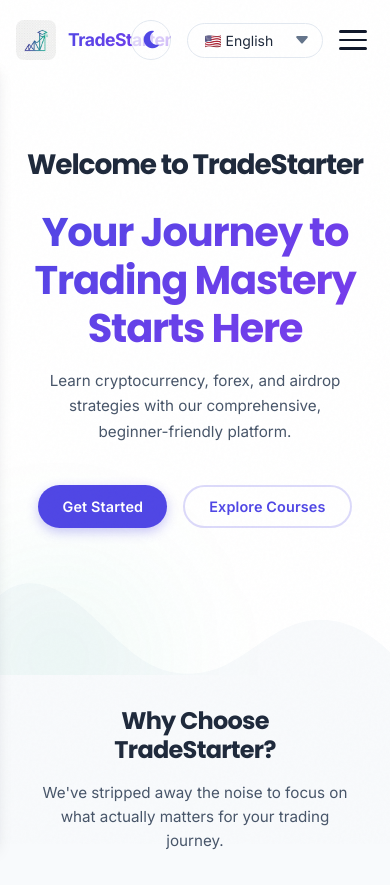
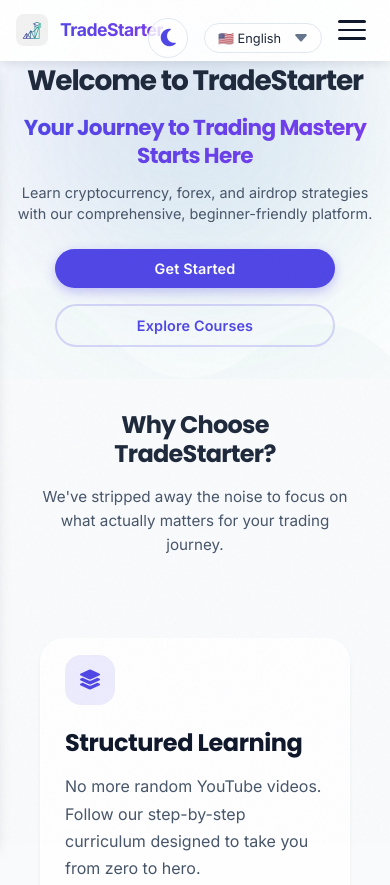
Before and after one commit to Markcrest-dev/TradeStarter, a plain HTML site: page index.html in a window 390 px wide. Shown: the top 885 px of the page. Drawn offline with Linux system fonts and the light colour scheme.

Commit message:
fix: Improve mobile responsiveness by disabling the navbar scroll animation and resolving hero section overflow issues.

```diff
--- a/css/style.css
+++ b/css/style.css
@@ -776,45 +776,36 @@ a {
   left: 0;
   width: 100%;
   z-index: 1000;
-  background: rgba(255, 255, 255, 0.8);
+  background: rgba(255, 255, 255, 0.95);
   backdrop-filter: blur(12px) saturate(180%);
   -webkit-backdrop-filter: blur(12px) saturate(180%);
   border-bottom: 1px solid rgba(255, 255, 255, 0.3);
-  transition: all 0.4s cubic-bezier(0.4, 0, 0.2, 1);
-}
-
-.header.scrolled {
-  top: 20px;
-  width: 90%;
-  max-width: 1200px;
-  left: 50%;
-  transform: translateX(-50%);
-  border-radius: 50px;
-  background: rgba(255, 255, 255, 0.95);
-  box-shadow: 0 10px 30px -10px rgba(0, 0, 0, 0.1);
-  border: 1px solid rgba(255, 255, 255, 0.5);
-}
-
+  box-shadow: 0 2px 10px rgba(0, 0, 0, 0.05);
+  /* Scroll animation removed - navbar is now static */
+}
+
+/* .header.scrolled styles removed - navbar no longer changes on scroll */
 .header.scrolled .nav-container {
-  height: 60px;
+  /* Keeping this for compatibility but it won't trigger */
+  height: 70px;
   padding: 0 2rem;
 }
 
 .nav-container {
   max-width: 1400px;
   margin: 0 auto;
-  padding: 0 3rem;
+  padding: 0 2rem;
   display: flex;
   justify-content: space-between;
   align-items: center;
-  height: 80px;
-  transition: all 0.4s cubic-bezier(0.4, 0, 0.2, 1);
-}
-
-/* Compressed state when scrolled - moves to center */
+  height: 70px;
+  /* Static navbar - no scroll-based transitions */
+}
+
+/* Compressed state removed - navbar is now static */
 .header.scrolled .nav-container {
-  /* Keep constant height */
-  height: 80px;
+  /* Compatibility only */
+  height: 70px;
 }
 
 /* Logo - Premium Typography */
@@ -1871,6 +1862,26 @@ a {
 
 @media (max-width: 768px) {
 
+  /* Global Mobile Fixes - Prevent overflow */
+  * {
+    box-sizing: border-box;
+  }
+
+  html,
+  body {
+    width: 100%;
+    max-width: 100vw;
+    overflow-x: hidden;
+  }
+
+  .container,
+  .hero-container,
+  .section {
+    width: 100%;
+    max-width: 100%;
+    overflow-x: hidden;
+  }
+
   /* Typography */
   h1 {
     font-size: 2rem;
@@ -1901,13 +1912,22 @@ a {
     font-size: 1.75rem;
   }
 
-  /* Navigation */
+  /* Navigation - Mobile Optimized */
+  .header {
+    box-shadow: 0 2px 10px rgba(0, 0, 0, 0.1);
+  }
+
   .nav-container {
-    padding: var(--spacing-sm);
+    padding: 0 1rem;
+    height: 60px;
   }
 
   .logo {
-    font-size: 1.25rem;
+    font-size: 1.15rem;
+  }
+
+  .logo img {
+    height: 32px;
   }
 
   .menu-toggle {
@@ -1939,7 +1959,18 @@ a {
   .nav-link {
     width: 100%;
     padding: var(--spacing-sm);
-    font-size: 1.1rem;
+    font-size: 1rem;
+  }
+
+  .nav-actions {
+    margin-left: 0;
+    margin-top: 1rem;
+  }
+
+  .language-selector {
+    font-size: 0.8rem;
+    padding: 0.4rem 0.8rem;
+    padding-right: 2rem;
   }
 
   /* Grids */
@@ -1955,9 +1986,88 @@ a {
     padding: var(--spacing-xl) var(--spacing-md);
   }
 
+  /* Hero - Mobile Optimized to prevent overflow */
   .hero {
-    padding: var(--spacing-xl) var(--spacing-md);
-    min-height: 80vh;
+    padding: 4rem 1rem 2rem !important;
+    min-height: auto !important;
+    overflow-x: hidden !important;
+    margin-top: 0 !important;
+  }
+
+  /* Override inline styles on hero sections */
+  .hero[style*="min-height"] {
+    min-height: auto !important;
+  }
+
+  .hero[style*="padding-top"] {
+    padding-top: 80px !important;
+  }
+
+  .hero-container {
+    max-width: 100% !important;
+    padding: 0 !important;
+    gap: 1.5rem !important;
+  }
+
+  .hero-content {
+    max-width: 100% !important;
+    text-align: center !important;
+  }
+
+  /* Override all heading sizes in hero */
+  .hero h1,
+  .hero h1[style] {
+    font-size: 1.75rem !important;
+    line-height: 1.2 !important;
+    word-wrap: break-word;
+    overflow-wrap: break-word;
+    margin-bottom: 1rem !important;
+  }
+
+  .hero h2,
+  .hero h2[style] {
+    font-size: 1.35rem !important;
+    line-height: 1.3 !important;
+    word-wrap: break-word;
+    margin-bottom: 0.75rem !important;
+  }
+
+  .hero p,
+  .hero p[style] {
+    font-size: 0.9rem !important;
+    max-width: 100% !important;
+    word-wrap: break-word;
+    line-height: 1.5 !important;
+    margin-bottom: 1.5rem !important;
+  }
+
+  /* Hero stats/features on mobile */
+  .hero div[style*="display: flex"] {
+    flex-direction: column !important;
+    align-items: center !important;
+    gap: 1rem !important;
+  }
+
+  .hero-buttons {
+    flex-direction: column;
+    width: 100%;
+    align-items: center;
+  }
+
+  .hero-buttons .btn {
+    width: 100%;
+    max-width: 280px;
+  }
+
+  .hero::before,
+  .hero::after {
+    width: 150vw !important;
+    height: 150vw !important;
+  }
+
+  /* Ensure decorative elements don't cause overflow */
+  .hero>div[style*="position: absolute"] {
+    display: none;
   }
 
   /* Content Sections */
--- a/js/main.js
+++ b/js/main.js
@@ -26,29 +26,30 @@ document.addEventListener('DOMContentLoaded', function () {
 });
 
 // ========================================
-// HEADER SCROLL EFFECT - COMPRESS ON SCROLL
+// HEADER SCROLL EFFECT - DISABLED (STATIC NAVBAR)
 // ========================================
-let lastScroll = 0;
-let ticking = false;
+// Navbar scroll animation removed - navbar is now static
+// let lastScroll = 0;
+// let ticking = false;
 
-window.addEventListener('scroll', function () {
-    lastScroll = window.scrollY;
+// window.addEventListener('scroll', function () {
+//     lastScroll = window.scrollY;
 
-    if (!ticking) {
-        window.requestAnimationFrame(function () {
-            const header = document.querySelector('.header');
-            if (header) {
-                if (lastScroll > 100) {
-                    header.classList.add('scrolled');
-                } else {
-                    header.classList.remove('scrolled');
-                }
-            }
-            ticking = false;
-        });
-        ticking = true;
-    }
-});
+//     if (!ticking) {
+//         window.requestAnimationFrame(function () {
+//             const header = document.querySelector('.header');
+//             if (header) {
+//                 if (lastScroll > 100) {
+//                     header.classList.add('scrolled');
+//                 } else {
+//                     header.classList.remove('scrolled');
+//                 }
+//             }
+//             ticking = false;
+//         });
+//         ticking = true;
+//     }
+// });
 
 // ========================================
 // SMOOTH SCROLL FOR ANCHOR LINKS
```
Also changed, not shown: 1 other file.
